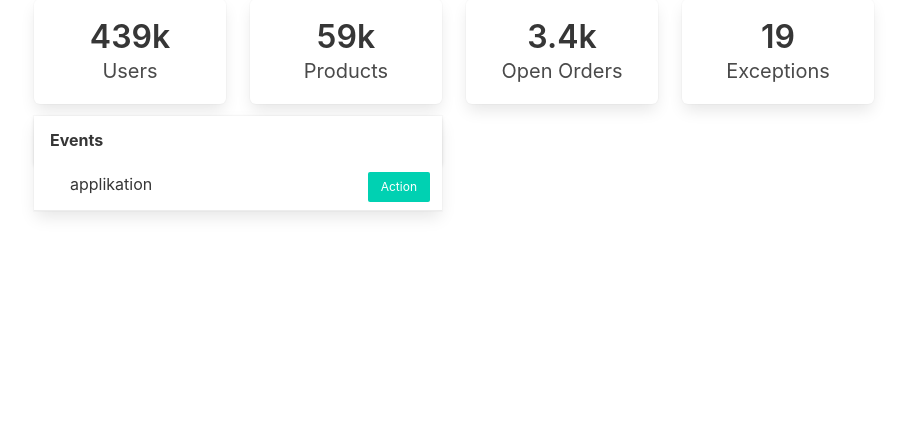
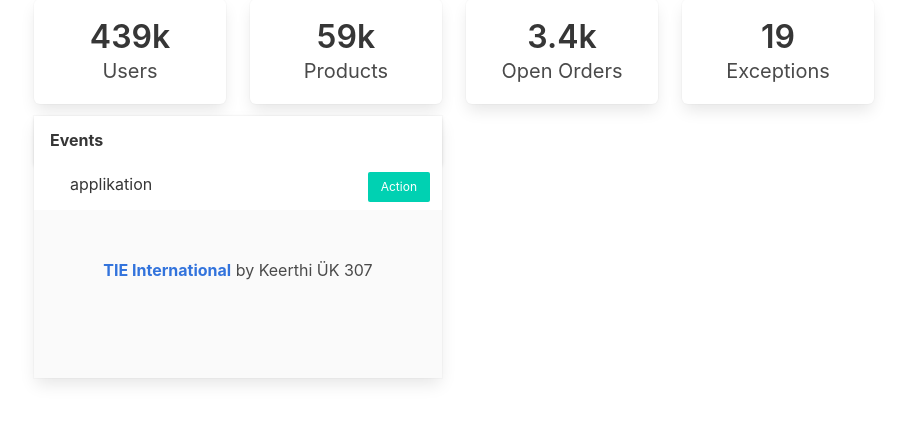
Before and after one commit to Kvvrtv/Module307, a PHP site: page /Module307/offiziel/mediamatiker.php in a window 1280 px wide. Shown: the part 178-601 px from the top of the page, without its empty margins (42-948 px from the left). Run offline with PHP 8.4, Linux system fonts and the light colour scheme.

Commit message:
Update mediamatiker.php

```diff
--- a/offiziel/mediamatiker.php
+++ b/offiziel/mediamatiker.php
@@ -105,7 +105,12 @@
                             </table>
                         </div>
                     </div>
-                    <footer class="card-footer">
+                    <footer class="footer">
+                        <div class="content has-text-centered">
+                            <p>
+                                <strong><a href="https://www.tie-international.com">TIE International</a></strong> by Keerthi ÜK 307
+                            </p>
+                        </div>
                     </footer>
                 </div>
             </div>
```
